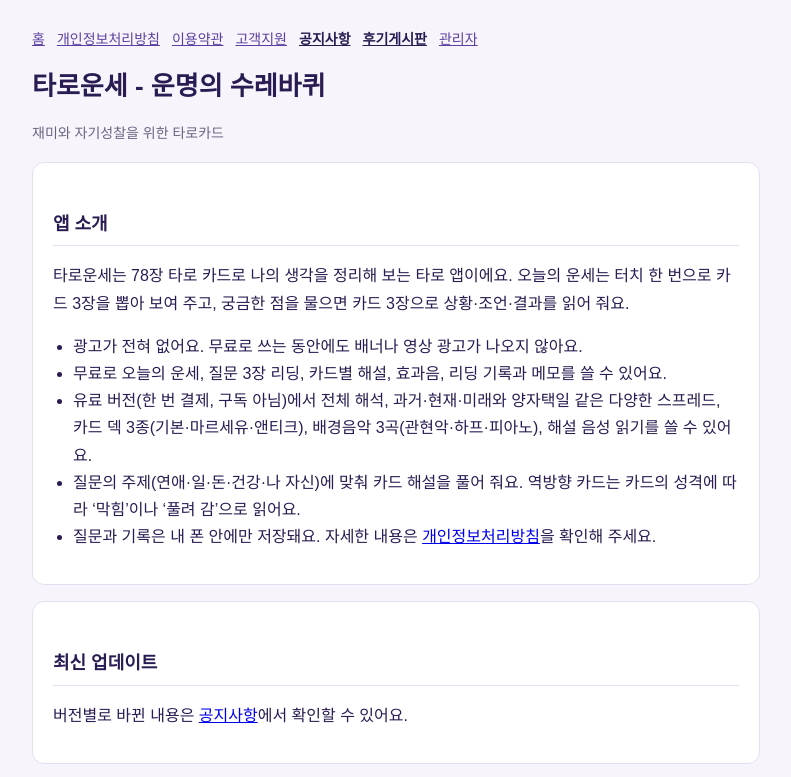
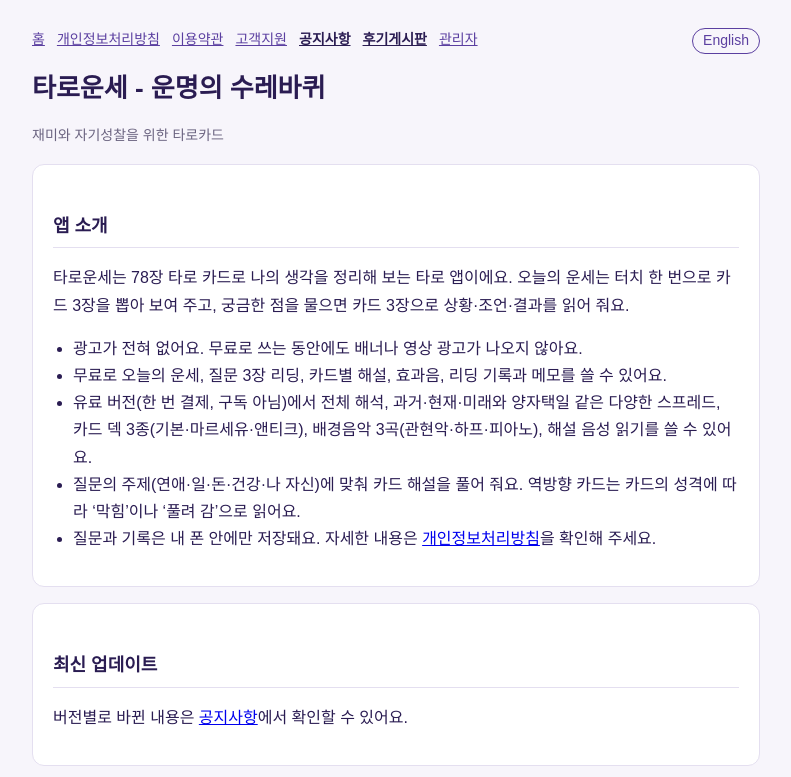
Before and after one commit to SKYNET21478/tarot-website, a plain HTML site: page index.html in a window 1280 px wide. Shown: the top 777 px of the page, without its empty margins (244-1035 px from the left). Drawn offline with Linux system fonts and the light colour scheme.

Commit message:
언어 전환 단추(English)와 영어 페이지 연결

```diff
--- a/index.html
+++ b/index.html
@@ -5,6 +5,8 @@
   <meta name="viewport" content="width=device-width, initial-scale=1">
   <title>타로운세 - 운명의 수레바퀴</title>
   <meta name="description" content="광고 없는 타로 카드 리딩 앱, 타로운세 - 운명의 수레바퀴">
+  <link rel="alternate" hreflang="ko" href="https://skynet21478.github.io/tarot-website/index.html">
+  <link rel="alternate" hreflang="en" href="https://skynet21478.github.io/tarot-website/en/index.html">
   <link rel="stylesheet" href="style.css">
 </head>
 <body>
@@ -17,6 +19,7 @@
       <a href="notices.html" class="nav-reviews">공지사항</a>
       <a href="reviews.html" class="nav-reviews">후기게시판</a>
       <a href="admin.html">관리자</a>
+      <a href="en/index.html" class="lang-switch" lang="en" hreflang="en">English</a>
     </nav>
     <h1>타로운세 - 운명의 수레바퀴</h1>
     <p class="muted">재미와 자기성찰을 위한 타로카드</p>
--- a/style.css
+++ b/style.css
@@ -313,3 +313,12 @@ footer {
   margin-left: auto;
   font-size: 14px;
 }
+
+/* 언어 전환(English / 한국어): 메뉴 맨 오른쪽의 작은 단추 */
+header nav a.lang-switch {
+  margin-left: auto;
+  padding: 0 10px;
+  border: 1px solid var(--accent);
+  border-radius: 999px;
+  text-decoration: none;
+}
```
Also changed, not shown: notices.html (+1 -0 lines), privacy.html (+3 -0 lines), reviews.html (+1 -0 lines), support.html (+3 -0 lines), terms.html (+3 -0 lines).
